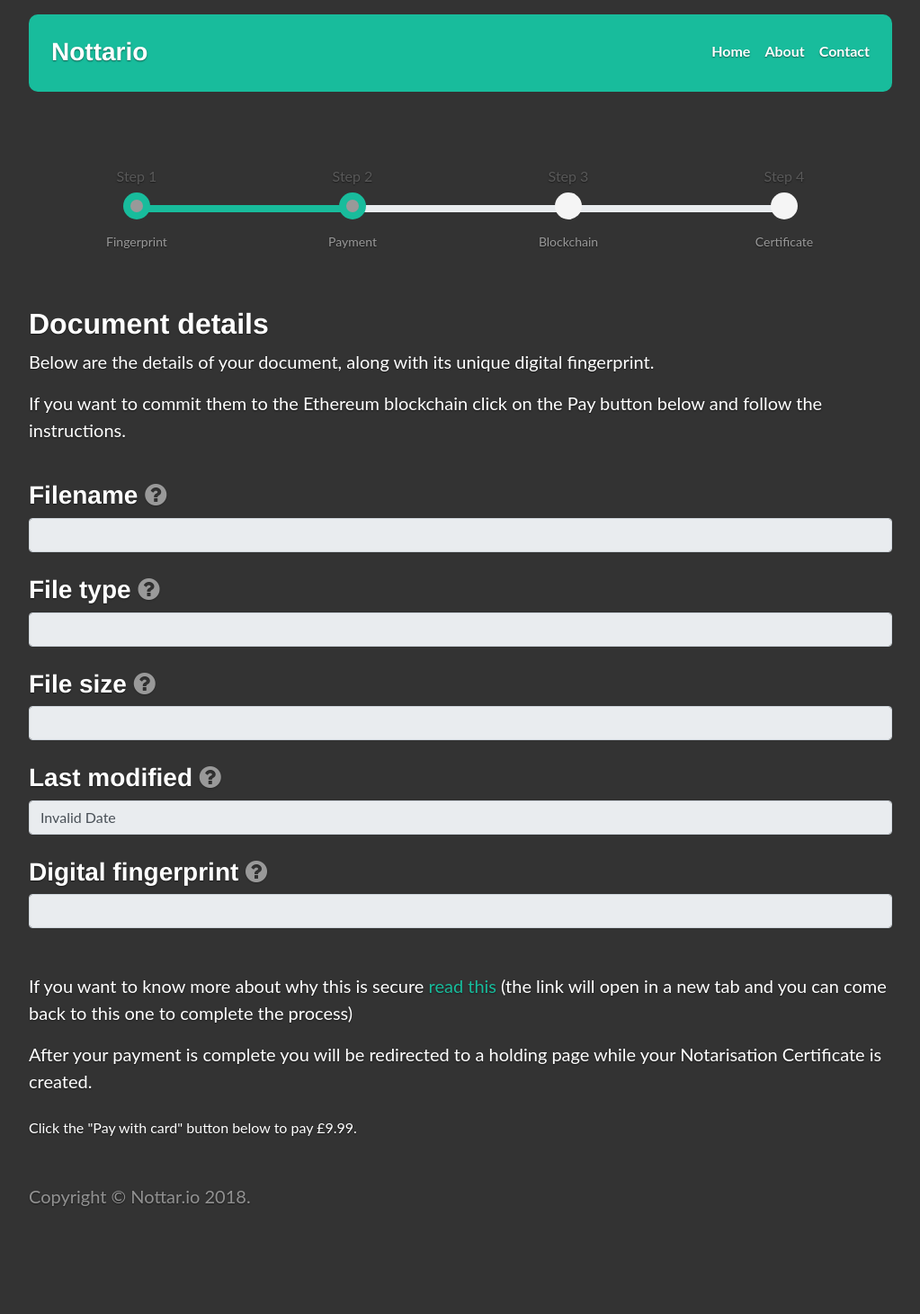
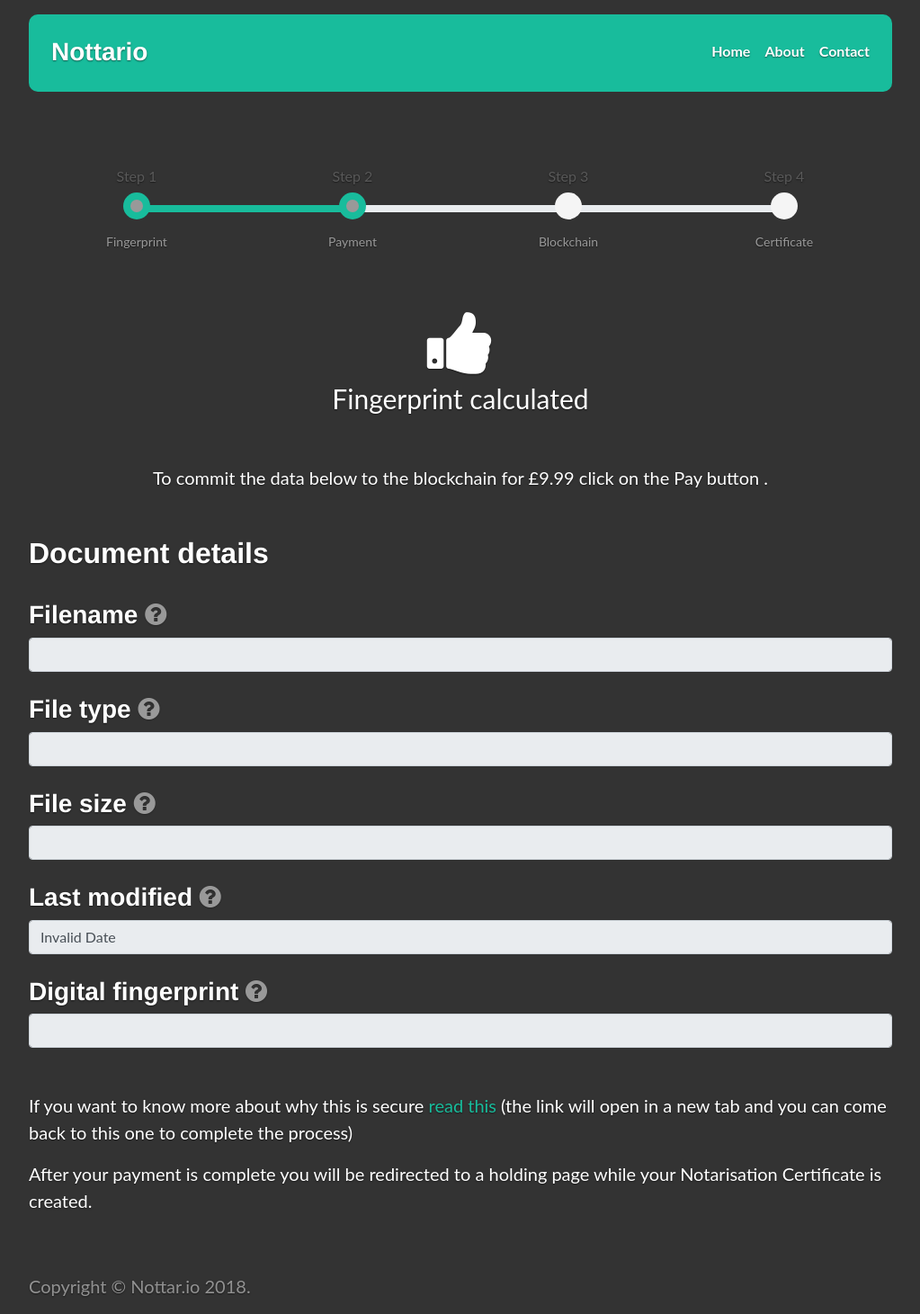
Before and after one commit to danmermel/nottariofront, a Jekyll site: the page built from pay.html, in a window 1280 px wide. Shown: the whole page at 90% size, without its empty margins (128-1151 px from the left). Built offline with Jekyll 4.4.1, drawn with Linux system fonts in a browser that asks for light colours; nearby versions of some CDN libraries; before the commit the page ends 1361 px from its top, so only the background shows below that.

Commit message:
optimise

```diff
--- a/assets/css/style.css
+++ b/assets/css/style.css
@@ -1,3 +1,5 @@
+.step_success { font-size:30px }
+
 .bs-wizard {margin-top: 40px;}
 
 /*Form Wizard*/
--- a/pay.html
+++ b/pay.html
@@ -6,12 +6,31 @@
 
 {% include progressbar.html %}
 
-<h2>{{ page.title }}</h2>
+<div class="text-center">
+ <i class="fa fa-thumbs-up fa-5x"></i>
+ <div class="step_success">Fingerprint calculated</div>
+</div>
 
-<p>Below are the details of your document, along with its unique digital fingerprint.</p>
-<p>If you want to commit them to the Ethereum blockchain click on the Pay button below and follow the instructions.</p>
+<form action="{{ site.payment_lambda }}" method="POST">
+
+  <div class="text-center call_to_action">
+    <p>To commit the data below to the blockchain for {{ site.stripe_visible_price }} click on the Pay button .</p>
+
+  <script
+    src="https://checkout.stripe.com/checkout.js" class="stripe-button"
+    data-key="{{ site.stripe_key }}"
+    data-amount="{{ site.stripe_price }}"
+    data-name="{{ site.stripe_name }}"
+    data-description="Notarisation charge"
+    data-image="https://stripe.com/img/documentation/checkout/marketplace.png"
+    data-locale="auto"
+    data-currency="{{ site.stripe_currency }}">
+  </script>
+  </div>
+
+
+<h2>Document details</h2>
 <div style="overflow: auto">
-<form action="{{ site.payment_lambda }}" method="POST">
   <h3 class="h3sp">Filename <i class="fa fa-question-circle q" aria-hidden="true" data-toggle="popover" title="Filename" data-content="The name of the file you chose to notarise."></i></h3>
   <div>
     <input id="name" readonly class="form-control" type="text" name="name" value="">
@@ -40,21 +59,8 @@
 
   <p>If you want to know more about why this is secure <a href="security.html" target ="_blank">read this</a> (the link will open in a new tab and you can come back to this one to complete the process)</p>
   <p>After your payment is complete you will be redirected to a holding page while your Notarisation Certificate is created.</p>
-  <div class="h3sp">
-    Click the "Pay with card" button below to pay {{ site.stripe_visible_price }}.
-  </div>
-  <script
-    src="https://checkout.stripe.com/checkout.js" class="stripe-button"
-    data-key="{{ site.stripe_key }}"
-    data-amount="{{ site.stripe_price }}"
-    data-name="{{ site.stripe_name }}"
-    data-description="Notarisation charge"
-    data-image="https://stripe.com/img/documentation/checkout/marketplace.png"
-    data-locale="auto"
-    data-currency="{{ site.stripe_currency }}">
-  </script>
+</div>
 </form>
-</div>
 
 <div class="h3sp">&nbsp;</div>
 
```
Also changed, not shown: success.html (+12 -4 lines).
